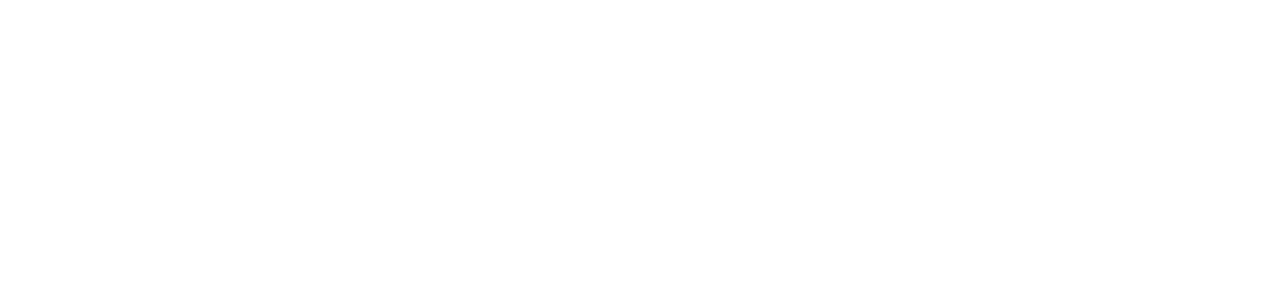
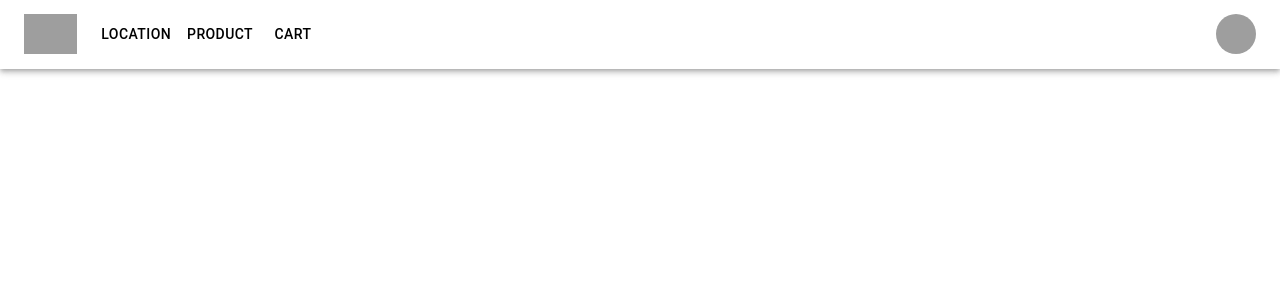
Before and after one commit to kajalG-97/GRUBHUB-CLONE-PROJECT, a React (Create React App) app: page /home in a window 1280 px wide. Before the commit this address had no page. Shown: the top 300 px of the page. Built offline with nearby package versions, Linux system fonts and the light colour scheme; grey boxes are pictures that could not be loaded.

Commit message:
main home

```diff
--- a/src/Routes/ALLRoutes.jsx
+++ b/src/Routes/ALLRoutes.jsx
@@ -1,15 +1,18 @@
-import { Routes ,Route} from "react-router-dom"
+import { Routes, Route } from "react-router-dom"
 import { SignIn } from "../components/LoginSignup/SignIn"
 import { SignUp } from "../components/LoginSignup/SignUP"
+import { MainHomePage } from "../components/MainHome/MainHomePage";
 
 export const AllRoutes=()=>{
 
-     return (
-         <>
-         <Routes>
-        <Route path='/Login' element={<SignIn/>}/>
-        <Route path="/create-account" element={<SignUp/>}/>
-         </Routes>
-         </>
-     )
+    return (
+        <>
+            <Routes>
+                <Route path='/Login' element={<SignIn />} />
+                <Route path="/create-account" element={<SignUp />} />
+                <Route path="/home" element={<MainHomePage/>}/>
+
+            </Routes>
+        </>
+    );
 }
--- /dev/null
+++ b/src/components/MainHome/MainHomePage.jsx
@@ -0,0 +1,8 @@
+import { HomeSection } from "../home-sec1/home-sec";
+
+export const MainHomePage=()=> {
+    return (
+
+        <HomeSection/>
+    );
+}
--- /dev/null
+++ b/src/components/home-sec1/home-nav.jsx
@@ -0,0 +1,202 @@
+import * as React from 'react';
+import AppBar from '@mui/material/AppBar';
+import Box from '@mui/material/Box';
+import Toolbar from '@mui/material/Toolbar';
+import IconButton from '@mui/material/IconButton';
+import Typography from '@mui/material/Typography';
+import Menu from '@mui/material/Menu';
+import MenuIcon from '@mui/icons-material/Menu';
+import Container from '@mui/material/Container';
+import Avatar from '@mui/material/Avatar';
+import Button from '@mui/material/Button';
+import Tooltip from '@mui/material/Tooltip';
+import MenuItem from '@mui/material/MenuItem';
+import { Link, useNavigate } from 'react-router-dom';
+import { SignInSide } from './login';
+import { ThemeProvider, createTheme } from '@mui/material/styles';
+
+const pages = ['Location', 'Products', 'Cart'];
+const settings = ['Profile', 'Account', 'Dashboard', 'Logout'];
+
+export const ResponsiveAppBar = () => {
+    const [anchorElNav, setAnchorElNav] = React.useState(null);
+    const [anchorElUser, setAnchorElUser] = React.useState(null);
+    const navigate = useNavigate()
+
+    const handleOpenNavMenu = (event) => {
+        setAnchorElNav(event.currentTarget);
+    };
+    const handleOpenUserMenu = (event) => {
+        setAnchorElUser(event.currentTarget);
+    };
+
+    const handleCloseNavMenu = () => {
+        setAnchorElNav(null);
+    };
+
+    const handleCloseUserMenu = () => {
+        setAnchorElUser(null);
+    };
+    const navigator = () => {
+
+    }
+    const darkTheme = createTheme({
+        palette: {
+            mode: "light",
+            primary: {
+                main: "#fff"
+            }
+        }
+    });
+
+    return (
+        <ThemeProvider theme={darkTheme}>
+            <AppBar position="static" color="primary" >
+                <Container maxWidth="xl">
+                    <Toolbar disableGutters>
+                        <Typography
+                            variant="h6"
+                            noWrap
+                            component="div"
+
+                            sx={{ mr: 2, display: { xs: 'none', md: 'flex' } }}
+                        >
+                            <img src="https://seeklogo.com/images/S/swiggy-logo-8EF8260FA4-seeklogo.com.png" height="40px" />
+                        </Typography>
+
+                        <Box sx={{ flexGrow: 1, display: { xs: 'flex', md: 'none' } }}>
+                            <IconButton
+                                size="large"
+                                aria-label="account of current user"
+                                aria-controls="menu-appbar"
+                                aria-haspopup="true"
+                                onClick={handleOpenNavMenu}
+                                color="inherit"
+                            >
+                                <MenuIcon />
+                            </IconButton>
+                            <Menu
+                                id="menu-appbar"
+                                anchorEl={anchorElNav}
+                                anchorOrigin={{
+                                    vertical: 'bottom',
+                                    horizontal: 'left',
+                                }}
+                                keepMounted
+                                transformOrigin={{
+                                    vertical: 'top',
+                                    horizontal: 'left',
+                                }}
+                                open={Boolean(anchorElNav)}
+                                onClose={handleCloseNavMenu}
+                                sx={{
+                                    display: { xs: 'block', md: 'none' },
+                                }}
+                            >
+                                <Button
+                                    key={"Location"}
+                                    onClick={handleCloseNavMenu}
+                                    sx={{ my: 2, color: 'black', display: 'block' }}
+                                >
+                                    Location
+                                </Button>
+                                <Button
+                                    key={"Products"}
+                                    onClick={handleCloseNavMenu}
+                                    sx={{ my: 2, color: 'black', display: 'block' }}
+                                >
+                                    Product
+                                </Button>
+                                <Button
+                                    key={"Cart"}
+                                    onClick={() => {
+                                        handleCloseNavMenu();
+                                        return navigate("/cart");
+                                    }}
+                                    sx={{ my: 2, color: 'black', display: 'block' }}
+                                >
+                                    Cart
+                                </Button>
+                            </Menu>
+
+                        </Box>
+                        <Typography
+                            variant="h6"
+                            noWrap
+                            component="div"
+                            sx={{ flexGrow: 1, display: { xs: 'flex', md: 'none' } }}
+                        >
+                            <img src="https://seeklogo.com/images/S/swiggy-logo-8EF8260FA4-seeklogo.com.png" height="40px" />
+                        </Typography>
+                        <Box sx={{ flexGrow: 1, display: { xs: 'none', md: 'flex' } }}>
+
+
+                            <Button
+                                key={"Location"}
+                                onClick={handleCloseNavMenu}
+                                sx={{ my: 2, color: 'black', display: 'block' }}
+                            >
+                                Location
+                            </Button>
+                            <Button
+                                key={"Products"}
+                                onClick={handleCloseNavMenu}
+                                sx={{ my: 2, color: 'black', display: 'block' }}
+                            >
+                                Product
+                            </Button>
+                            <Button
+                                key={"Cart"}
+                                onClick={() => {
+                                    handleCloseNavMenu();
+                                    return navigate("/cart");
+                                }}
+                                sx={{ my: 2, color: 'black', display: 'block' }}
+                            >
+                                Cart
+                            </Button>
+
+
+
+
+
+                        </Box>
+
+                        <Box sx={{ flexGrow: 0 }}>
+                            {/* <Link to={'/'}> */}
+                            <Tooltip title="Login" >
+                                <IconButton onClick={() => navigate("/login")} sx={{ p: 0 }}>
+                                    <Avatar alt="Remy Sharp" src="/static/images/avatar/2.jpg" />
+                                </IconButton>
+                            </Tooltip>
+                            {/* </Link> */}
+                            {/* <Menu
+                            sx={{ mt: '45px' }}
+                            id="menu-appbar"
+                            anchorEl={anchorElUser}
+                            anchorOrigin={{
+                                vertical: 'top',
+                                horizontal: 'right',
+                            }}
+                            keepMounted
+                            transformOrigin={{
+                                vertical: 'top',
+                                horizontal: 'right',
+                            }}
+                            open={Boolean(anchorElUser)}
+                            onClose={handleCloseUserMenu}
+                        >
+                            {settings.map((setting) => (
+                                <MenuItem key={setting} onClick={handleCloseUserMenu}>
+                                    <Typography textAlign="center">{setting}</Typography>
+                                </MenuItem>
+                            ))}
+                        </Menu> */}
+                        </Box>
+                    </Toolbar>
+                </Container>
+            </AppBar>
+        </ThemeProvider>
+    );
+};
+// import { ThemeProvider, createTheme } from "@mui/material/styles";
--- /dev/null
+++ b/src/components/home-sec1/home-sec.jsx
@@ -0,0 +1,7 @@
+import { ResponsiveAppBar } from "./home-nav"
+
+export const HomeSection = () => {
+    return (
+        <ResponsiveAppBar />
+    );
+}
```
Also changed, not shown: 1 other file (tests, documents, lock files or other folders).
